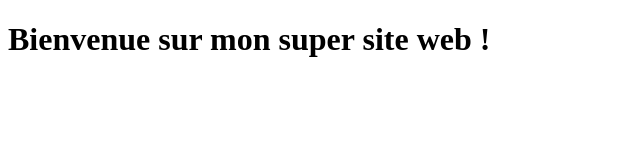
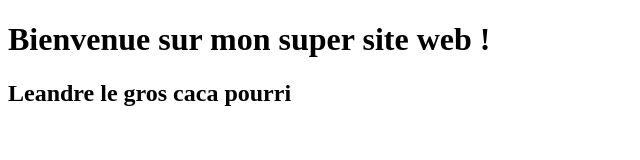
Before and after one commit to XavierWatine/Jenkins, a plain HTML site: page index.html in a window 1280 px wide. Shown: the whole page, without its empty margins (0-640 px from the left). Drawn offline with Linux system fonts and the light colour scheme.

Commit message:
modification mature

```diff
--- a/index.html
+++ b/index.html
@@ -7,5 +7,6 @@
 </head>
 <body>
     <h1>Bienvenue sur mon super site web !</h1>
+    <h2>Leandre le gros caca pourri</h2>
 </body>
 </html>
```
